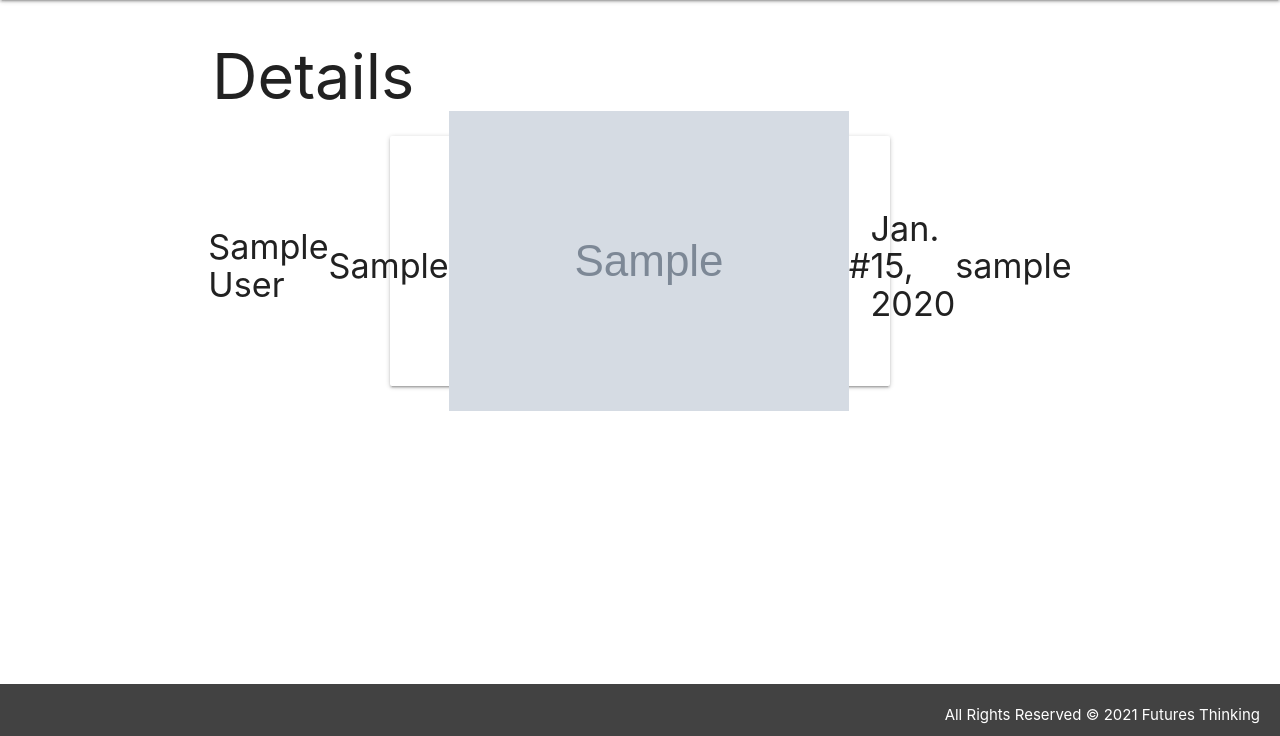
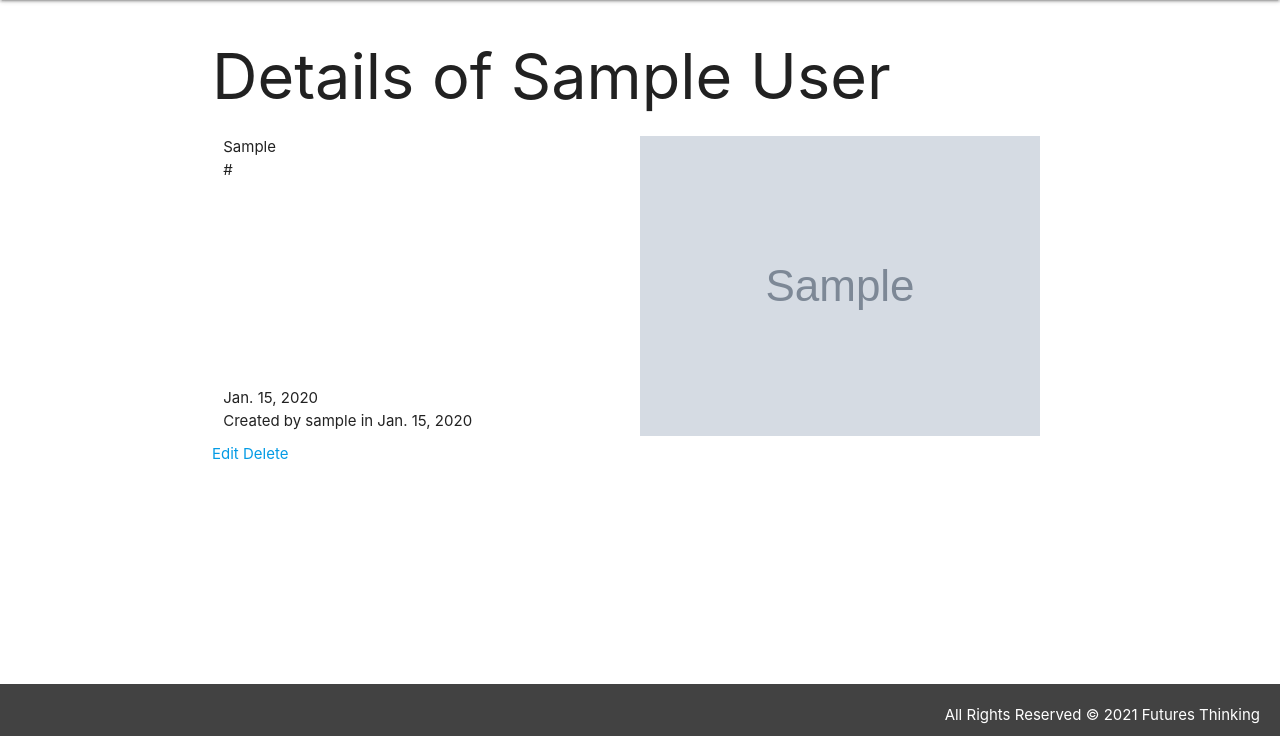
Before and after one commit to tylerrice121/Futures_Thinking, a Django app: page /entry/1/ in a window 1280 px wide. Shown: the part 64-800 px from the top of the page. Run offline with Django 3.2, Linux system fonts and the light colour scheme; tables that the repository leaves empty hold one stand-in row (values such as "Sample post"); grey boxes marked "Sample" are stand-in pictures.

Commit message:
update and (alomost(delete)

```diff
--- a/main_app/templates/profile/detail.html
+++ b/main_app/templates/profile/detail.html
@@ -1,16 +1,27 @@
 {% extends 'base.html' %}
 {% block content %}
 
-<h1>Details</h1>
+<h1>Details of  {{entry.title}}</h1>
 
-<div class="card">
-    <h4>{{entry.title}}</h4>
-    <h4>{{entry.entry}}</h4>
-    <img src="{{entry.img}}" alt="{{entry.title}}">
-    <h4>{{entry.video_url}}</h4>
-    <h4>{{entry.date}}</h4>
-    <h4>{{entry.user}}</h4>
+<div class="row">
+    <div class="col s6 col-offset-3">
+          <p>{{entry.entry}}</p>
 
-</div>
+          <div class="video-container">
+         {{entry.video_url}}
+          </div>
+          <p></p>
+          <p>{{entry.date}}</p>
+          <p>Created by {{entry.user}} in {{entry.date}} </p>
+        </div>
+        <div class="card-action">
+            <p>  <img src="{{entry.img}}" alt="{{entry.title}}"></p>
+            <a href="{% url 'entry_update' entry.id %}">Edit</a>
+
+            <a href="{% url 'entry_delete' entry.id %}">Delete</a>
+          </div>
+      </div>
+    </div>
+  </div>
 
 {% endblock %}
--- a/main_app/urls.py
+++ b/main_app/urls.py
@@ -8,4 +8,6 @@ urlpatterns = [
     path('entry/create/', views.EntryCreate.as_view(), name ='entry_create'),
     path('entry/<int:pk>/', views.detail, name='detail'),
     path('accounts/signup/', views.signup, name='signup'),
+    path('entry/<int:pk>/update/', views.EntryUpdate.as_view(), name='entry_update'),
+    path('entry/<int:pk>/delete/', views.EntryDelete.as_view(), name='entry_delete'),
 ]
--- a/main_app/views.py
+++ b/main_app/views.py
@@ -1,6 +1,6 @@
 from django.shortcuts import render
 from .models import UserEntries
-from django.views.generic import ListView, DetailView
+from django.views.generic import ListView
 from django.views.generic.edit import CreateView, UpdateView, DeleteView
 from django.shortcuts import render, redirect
 from django.contrib.auth import login
@@ -57,3 +57,12 @@ class EntryCreate(LoginRequiredMixin, CreateView):
     def form_valid(self, form):
         form.instance.user = self.request.user
         return super().form_valid(form)
+
+class EntryUpdate(UpdateView):
+  model = UserEntries
+  # Let's disallow the renaming of a cat by excluding the name field!
+  fields = ['title', 'entry', 'img', 'video_url', 'date']
+
+class EntryDelete(DeleteView):
+  model = UserEntries
+  success_url = '/entry/'
```
Also changed, not shown: main_app/templates/main_app/userentries_confirm_delete.html (added, +15 -0 lines).
